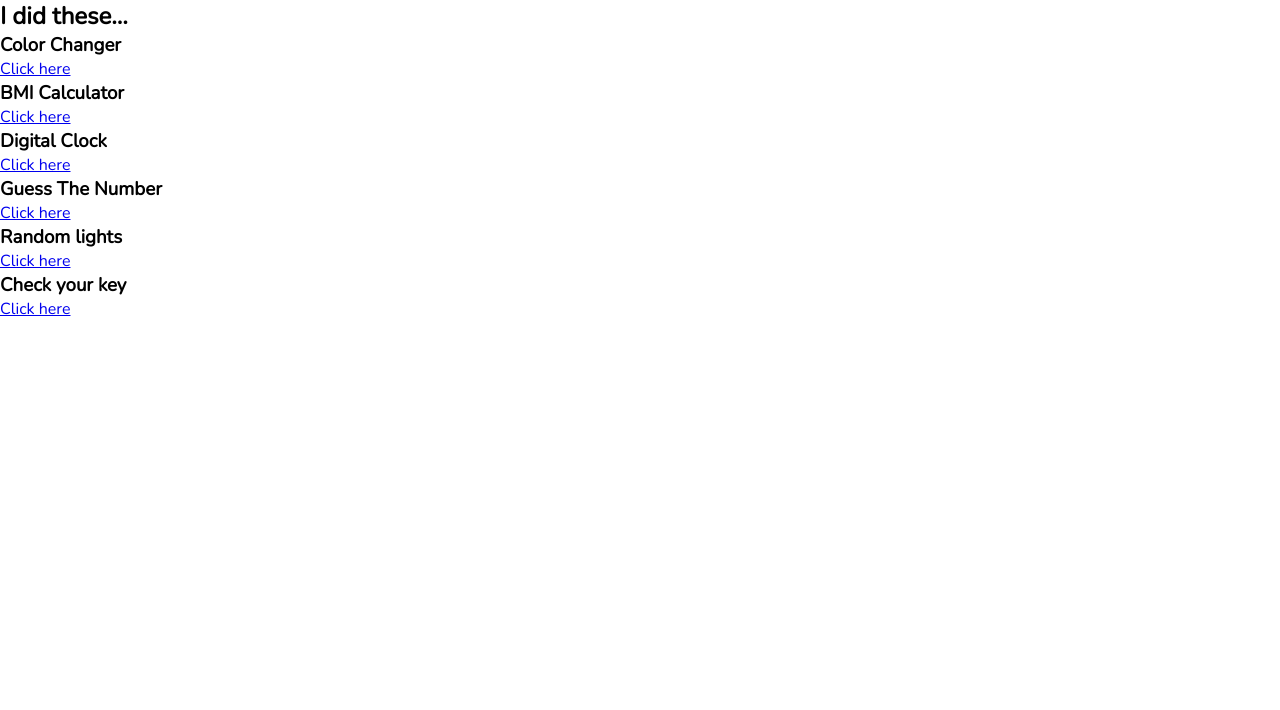
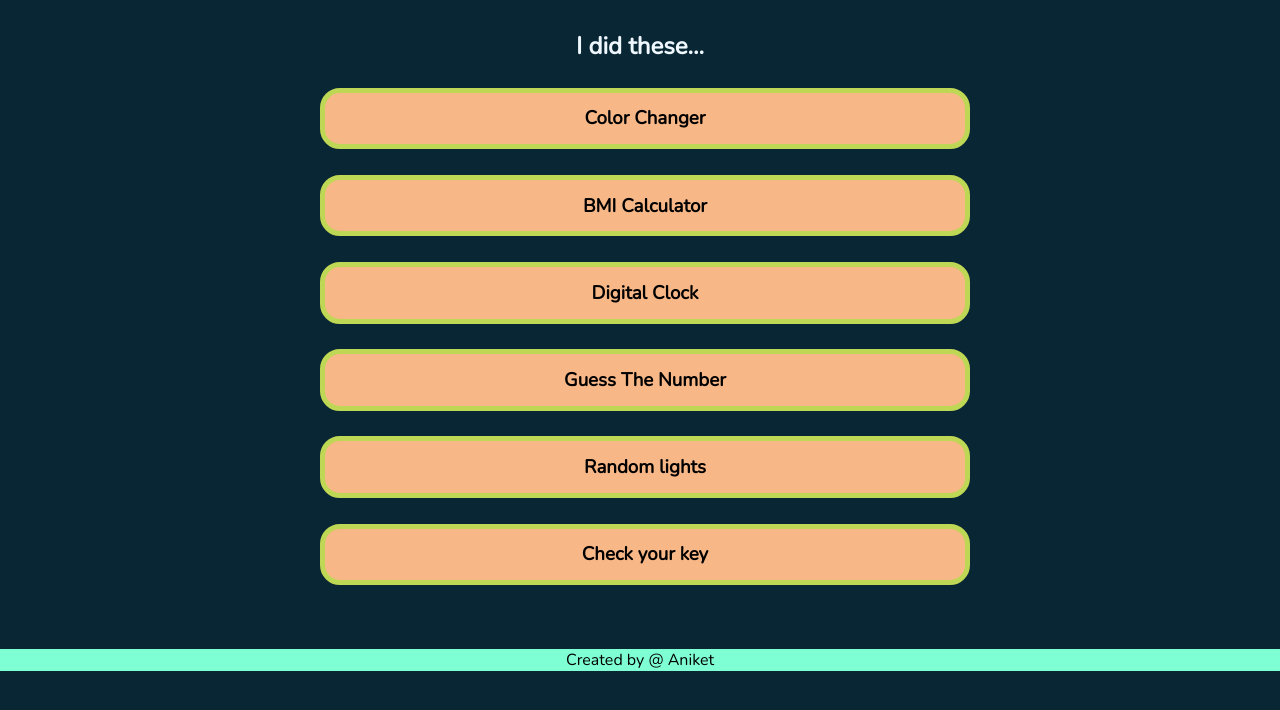
Before and after one commit to Aniket24G/Javascript-Projects, a plain HTML site: page Projects/home.html in a window 1280 px wide. Drawn offline with nearby package versions, Linux system fonts and the light colour scheme.

Commit message:
Added CSS to the home page

```diff
--- a/Projects/home.html
+++ b/Projects/home.html
@@ -14,31 +14,62 @@
     </div>
 
     <div class="templates">
+
         <div class="plate project1">
             <h3>Color Changer</h3>
-            <a href="./Color-Changer/color.html" target="_blank">Click here</a>
+            <a href="./Color-Changer/color.html" target="_blank">
+                <span class="hyperspan"></span>
+            </a>
         </div>
+
+
         <div class="plate project2">
             <h3>BMI Calculator</h3>
-            <a href="./BMI_calculator/bmi.html" target="_blank">Click here</a>
+            <a href="./BMI_calculator/bmi.html" target="_blank">
+                <span class="hyperspan"></span>
+            </a>
         </div>
+
+
         <div class="plate project3">
             <h3>Digital Clock</h3>
-            <a href="./Digital-clock/clock.html" target="_blank">Click here</a>
+            <a href="./Digital-clock/clock.html" target="_blank">
+                <span class="hyperspan"></span>
+            </a>
         </div>
+
+
         <div class="plate project4">
             <h3>Guess The Number</h3>
-            <a href="./Guess-the-number/number.html" target="_blank">Click here</a>
+            <a href="./Guess-the-number/number.html" target="_blank">
+                <span class="hyperspan"></span>
+            </a>
         </div>
+
+
         <div class="plate project5">
             <h3>Random lights</h3>
-            <a href="./Random-colors/random.html" target="_blank">Click here</a>
+            <a href="./Random-colors/random.html" target="_blank">
+                <span class="hyperspan"></span>
+            </a>
         </div>
+
+
         <div class="plate project6">
             <h3>Check your key</h3>
-            <a href="./Keyboard/key.html" target="_blank">Click here</a>
+            <a href="./Keyboard/key.html" target="_blank">
+                <span class="hyperspan"></span>
+            </a>
         </div>
+
+
     </div>
+
+    <footer>
+        <p>
+            Created by @ Aniket
+        </p>
+    </footer>
 
 </body>
 </html>
--- a/Projects/style.css
+++ b/Projects/style.css
@@ -7,4 +7,41 @@
 
 body{
     font-family: 'Nunito', sans-serif;
+    background-color: #092635;
 }
+
+.heading{
+     margin: 30px 0px 10px 0px;
+     text-align: center;
+     color: aliceblue;
+
+}
+
+.plate{
+    /* display: block; */
+    height: 15%;
+    width: 50%;
+    margin-top: 2%;
+    margin-left: 25%;
+    background-color: #F7B787;
+    border-radius: 20px;
+    text-align: center;
+    padding-top: 1%;
+    padding-bottom: 1%;
+    border: 5px solid #BED754;
+    position: relative;
+}
+.hyperspan{
+    position:absolute;
+    width:100%;
+    height:100%;
+    left:0;
+    top:0;
+}
+
+footer{
+    margin-top:5%;
+    text-align: center;
+    background-color: aquamarine;
+    position: relative;
+}
```
